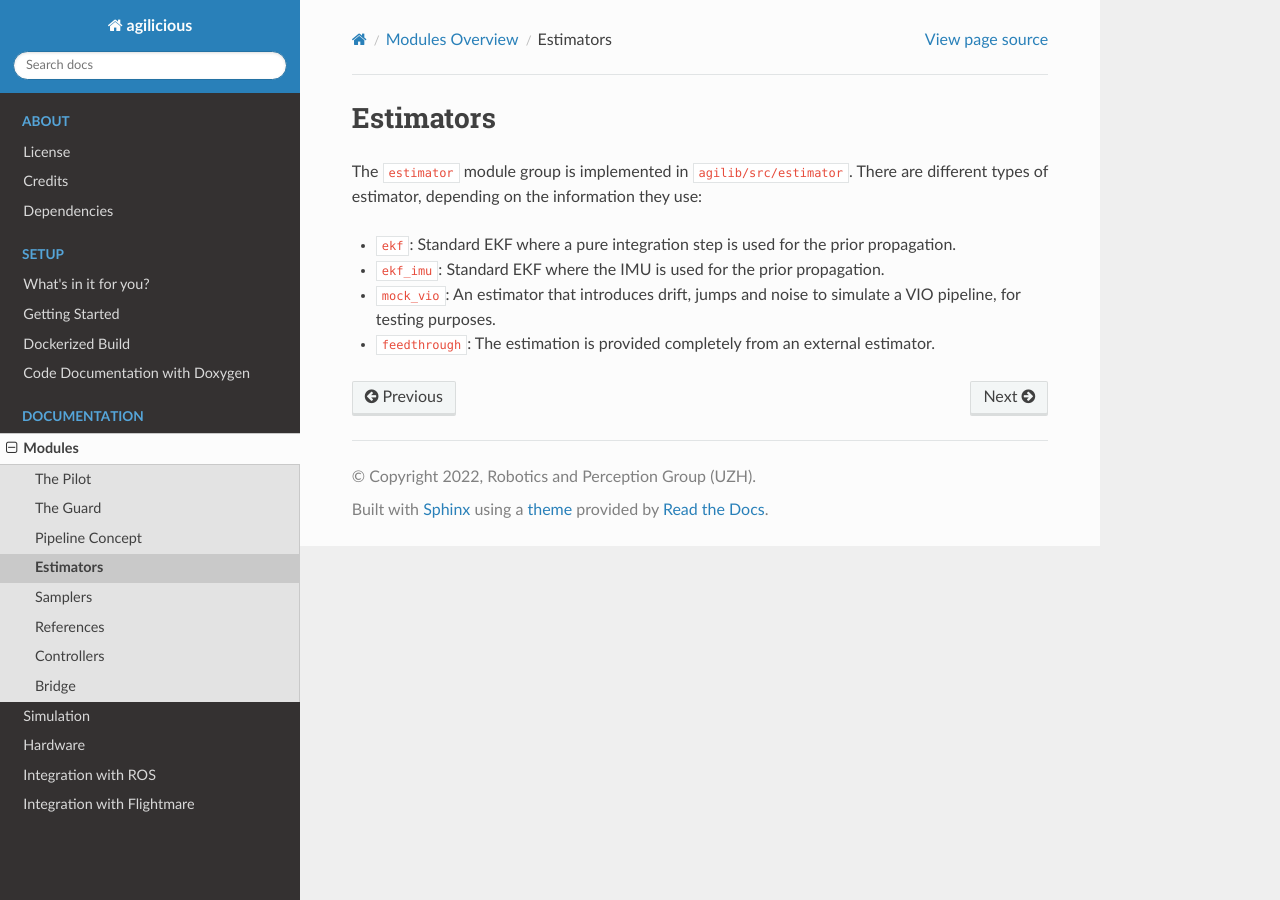
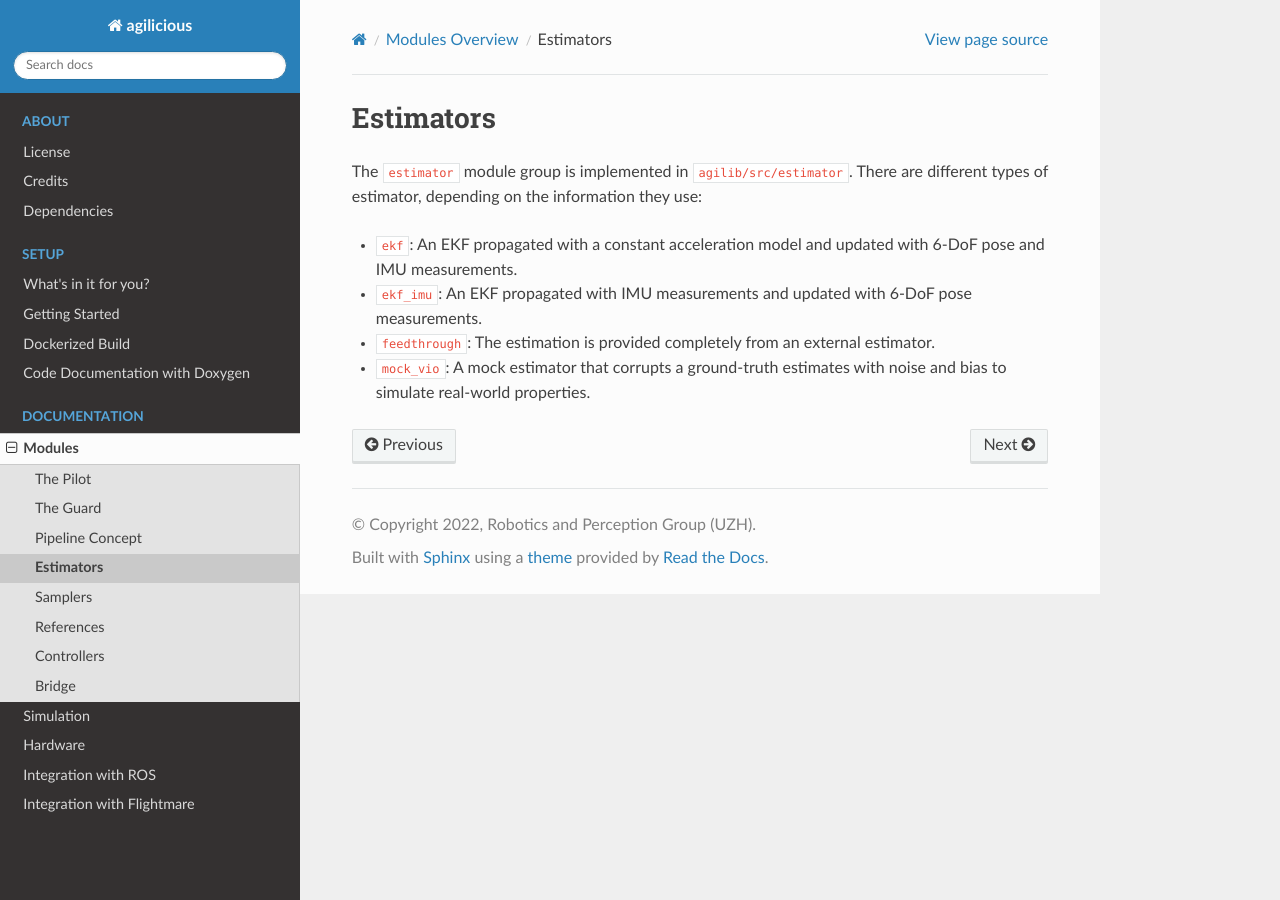
Before and after one commit to uzh-rpg/agilicious, a Sphinx documentation site: the page built from docs/modules/estimator.rst, in a window 1280 px wide. Built offline with Sphinx 7.4.7 and the Read the Docs theme 2.0.0, drawn with Linux system fonts in a browser that asks for light colours.

Commit message:
Add feedback

```diff
--- a/docs/dependencies.rst
+++ b/docs/dependencies.rst
@@ -6,7 +6,7 @@ Strictly necessary dependencies:
 * Eigen Library: http://eigen.tuxfamily.org/index.php?title=Main_Page
   This is absolutely necessary for building the core library.
 
-Dependencies to use all provides functionalities:
+Dependencies to use all provided functionalities (e.g., run MPC controller online, deploy using a motion capture system,...):
 
 * Acados: https://github.com/acados/acados
   Framework for our MPC implementations.
@@ -16,7 +16,7 @@ Dependencies to use all provides functionalities:
   This client can be used to fly within motion capture systems.
   Install with `sudo apt install ros-${ROS_DISTRO}-vrpn-client-ros`
 
-Optional dependencies:
+Optional dependencies (they allow to run unit tests in your code):
 
 * Google Test: https://github.com/google/googletest
   For unit tests and continuous integration.
--- a/docs/hardware/overview.rst
+++ b/docs/hardware/overview.rst
@@ -5,7 +5,7 @@ Hardware Overview
 .. image:: ../img/drone_hardware.jpg
    :width: 600px
 
-The Agilicious Platform consits of the following main components:
+The Agilicious Platform is born as a product of years of research and countless iterations at the Robotics and Perception Group. The Agilicious Platform consits of the following main components:
   - :code:`Nvidia Jetson TX2`: Main compute unit
   - :code:`ConnectTech Quasar`: Breakout Board
   - :code:`TMotor F7 Flight Controller`: Low-Level Controller
--- a/docs/modules/estimator.rst
+++ b/docs/modules/estimator.rst
@@ -4,7 +4,7 @@ Estimators
 
 The :code:`estimator` module group is implemented in :code:`agilib/src/estimator`. There are different types of estimator, depending on the information they use:
 
-- :code:`ekf`: Standard EKF where a pure integration step is used for the prior propagation.
-- :code:`ekf_imu`: Standard EKF where the IMU is used for the prior propagation.
-- :code:`mock_vio`: An estimator that introduces drift, jumps and noise to simulate a VIO pipeline, for testing purposes.
+- :code:`ekf`: An EKF propagated with a constant acceleration model and updated with 6-DoF pose and IMU measurements.
+- :code:`ekf_imu`: An EKF propagated with IMU measurements and updated with 6-DoF pose measurements.
 - :code:`feedthrough`: The estimation is provided completely from an external estimator.
+- :code:`mock_vio`: A mock estimator that corrupts a ground-truth estimates with noise and bias to simulate real-world properties.
--- a/docs/modules/guard.rst
+++ b/docs/modules/guard.rst
@@ -3,4 +3,4 @@ The Guard
 #########
 
 The guard is an :code:`agilib` module implemented in :code:`agilib/src/guard/`.
-The purpose of the guard is to keep the drone safe when things go wrong. It does so by running a completely separate pipeline, with separate sampler, estimator and controller running in parallel to the main pipeline. If something happens (for example, the controller crashes, the main estimator diverges, and the drone flies out of a pre-defined 3D volume), the guard triggers automatically and brings the drone back to safety. The guard can also be triggered manually, if the user observes undefined/dangerous behaviour.
+The purpose of the guard is to keep the drone safe when things go wrong. It does so by running a completely separate pipeline, with separate sampler, estimator and controller running in parallel to the main pipeline. If something happens (for example, the controller crashes, the main estimator diverges, and the drone flies out of a pre-defined 3D volume), the guard triggers automatically and brings the drone back to safety. The guard is also triggered manually, if the user observes undefined/dangerous behaviour.
--- a/docs/modules/references.rst
+++ b/docs/modules/references.rst
@@ -2,7 +2,7 @@
 References
 ##########
 
-The :code:`reference` module is implemented in :code:`agilib/src/references/`. It implements different ways of generating trajectories:
+The :code:`reference` module is implemented in :code:`agilib/src/references/`. It implements different ways of generating reference trajectories:
 
 - :code:`polynomial_trajectories`: Using the eigen library, it implements a way of generating polynomials of arbitrary high order of magnitude that can be constrained in its different derivatives. A cost function can be minimized when solving for the polynomials, allowing for generation of minimum snap, minimum jerk, or other types of polynomials.
 - :code:`sampled_trajectories`: Gets a sequence of previously sampled waypoints and converts it into a trajectory.
```
